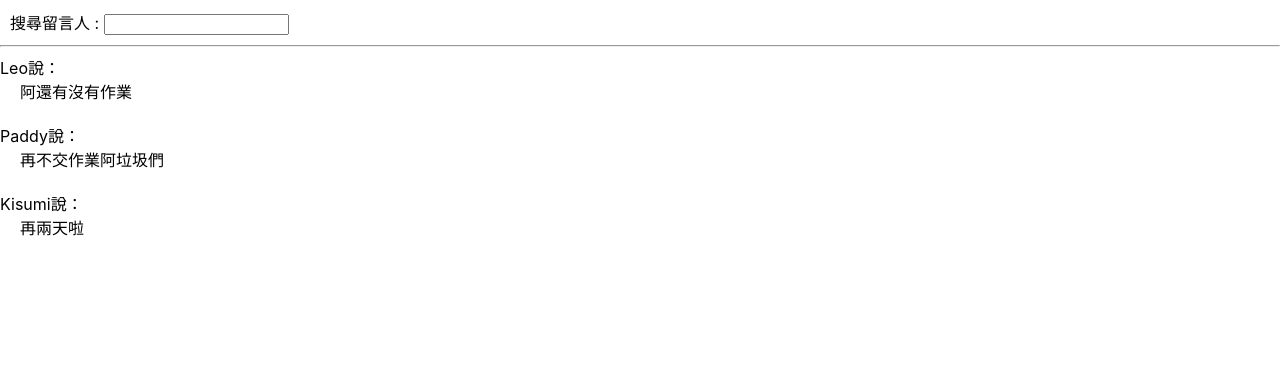
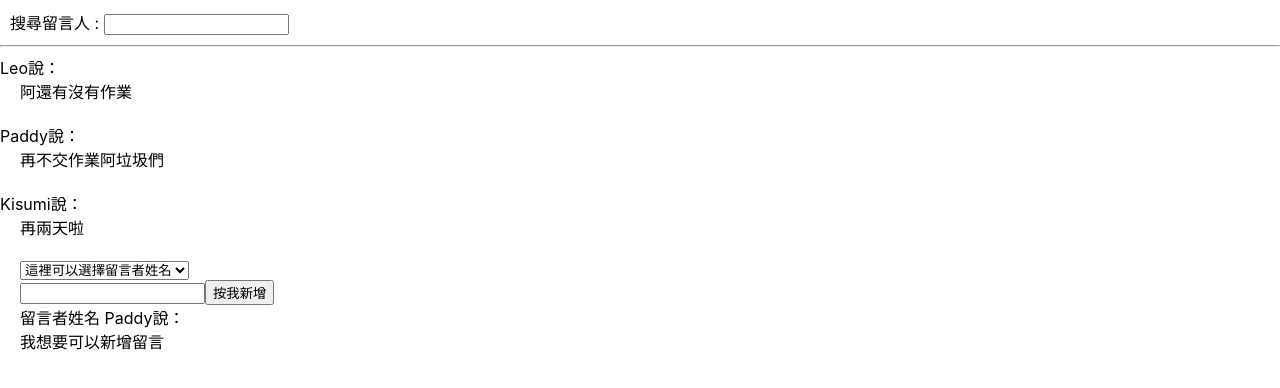
Before and after one commit to leodu1228/ReactProject, a React (Create React App) app: page / in a window 1280 px wide. Shown: the top 388 px of the page. Built offline with nearby package versions, Linux system fonts and the light colour scheme.

Commit message:
feat: message

```diff
--- /dev/null
+++ b/src/Components/Message/Content/index.js
@@ -0,0 +1,12 @@
+import react from 'react';
+
+const Message = ({ name, message }) => {
+	return (
+		<>
+			<div>{name}說：</div>
+			<div>{message}</div>
+		</>
+	);
+};
+
+export default react.memo(Message);
--- /dev/null
+++ b/src/Components/Message/Input/index.js
@@ -0,0 +1,12 @@
+import React from 'react';
+
+const Input = ({ addMessage, setInputValue }) => {
+	return (
+		<div>
+			<input onChange={setInputValue} />
+			<button onClick={addMessage}>按我新增</button>
+		</div>
+	);
+};
+
+export default React.memo(Input);
--- /dev/null
+++ b/src/Components/Message/Select/index.js
@@ -0,0 +1,8 @@
+import React from 'react';
+const Select = () => {
+	return <select>
+        <option>這裡可以選擇留言者姓名</option>
+    </select>;
+};
+
+export default React.memo(Select);
--- /dev/null
+++ b/src/Components/Message/Wrapper/index.js
@@ -0,0 +1,9 @@
+import React from 'react';
+
+const Wrapper = ({ children }) => {
+	return (
+		<div style={{ marginBottom: '20', paddingLeft: '20px' }}>{children}</div>
+	);
+};
+
+export default React.memo(Wrapper);
--- /dev/null
+++ b/src/Components/Message/index.js
@@ -0,0 +1,21 @@
+import React from 'react';
+import Wrapper from './Wrapper';
+import Content from './Content';
+import Input from './Input';
+import Select from './Select';
+import { useMessage } from './useMessage';
+
+const Message = () => {
+	const { messages, setInputValue, addMessage } = useMessage();
+	return (
+		<Wrapper>
+            <Select />
+			<Input setInputValue={setInputValue} addMessage={addMessage} />
+			{messages.map((item) => {
+				return <Content name={item.name} message={item.message} />;
+			})}
+		</Wrapper>
+	);
+};
+
+export default React.memo(Message);
--- /dev/null
+++ b/src/Components/Message/useMessage.js
@@ -0,0 +1,8 @@
+import { useState, useCallback , useEffect} from 'react';
+
+export const useMessage = () => {
+    const [messages, setMessages] = useState([{name: '留言者姓名 Paddy',message: "我想要可以新增留言"}]);
+    return {
+        messages
+    }
+}
--- a/src/index.js
+++ b/src/index.js
@@ -3,6 +3,7 @@ import ReactDOM from 'react-dom';
 import './index.css';
 import reportWebVitals from './reportWebVitals';
 import MessageForm from './Components/MessageForm';
+import Message from './Components/Message';
 
 let data = [{number:'1',name:'Leo',message:'阿還有沒有作業'},
             {number:'2',name:'Paddy',message:'再不交作業阿垃圾們'},
@@ -13,6 +14,7 @@ let data = [{number:'1',name:'Leo',message:'阿還有沒有作業'},
 ReactDOM.render(
   <React.StrictMode>
     <MessageForm messageData ={data}></MessageForm>
+    <Message />
   </React.StrictMode>,
   document.getElementById('root')
 );
```
Also changed, not shown: 1 other file (tests, documents, lock files or other folders).
